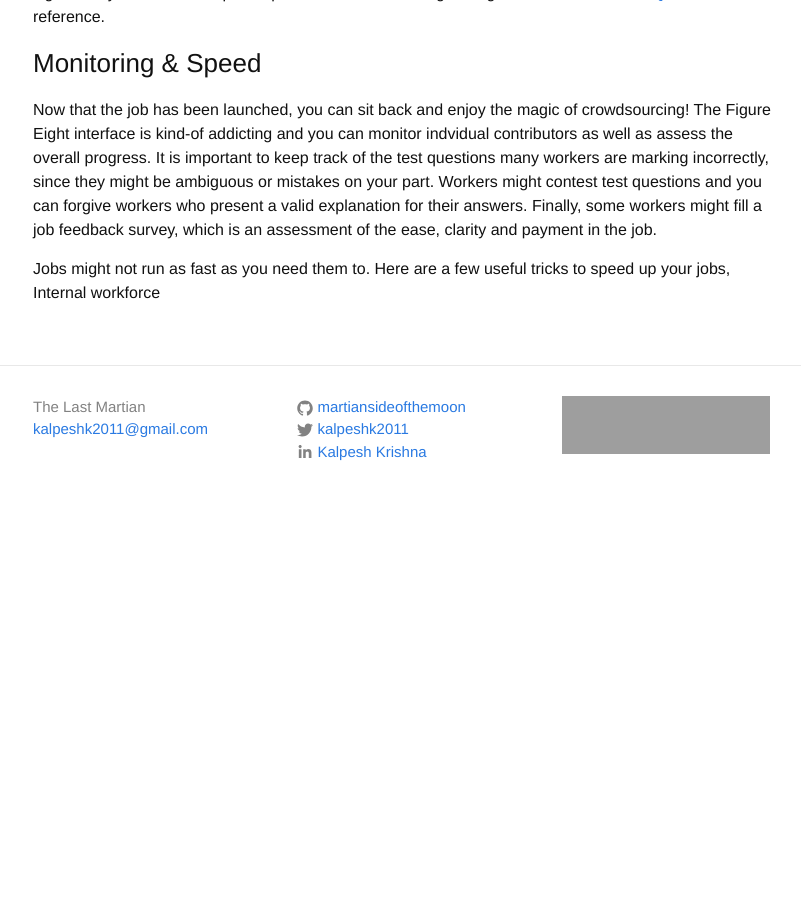
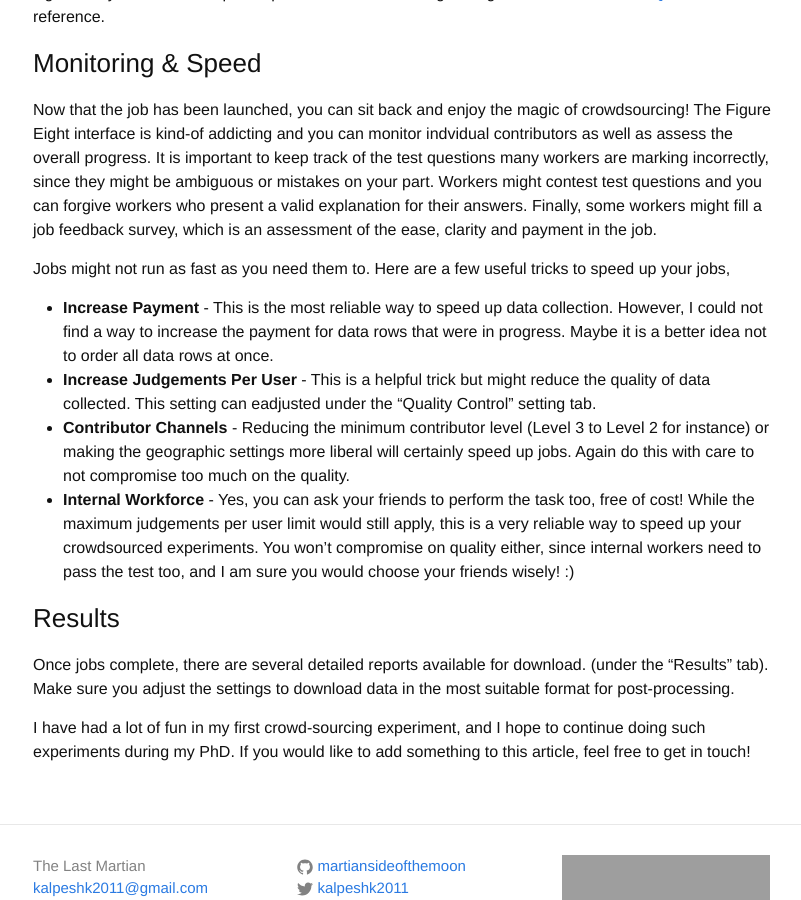
Before and after one commit to martiansideofthemoon/martiansideofthemoon.github.io, a Jekyll site: the page built from _posts/2018-06-02-crowd-sourcing.markdown, in a window 1280 px wide and 900 px high, scrolled down 2940 px. Shown: the whole window, without its empty margins (237-1038 px from the left). Built offline with Jekyll 4.4.1, drawn with Linux system fonts in a browser that asks for light colours; comment, search, counter and statistics services are not loaded; before the commit the page ends 3463 px from its top, so only the background shows below that; grey boxes are pictures that could not be loaded.

Commit message:
Update 2018-06-02-crowd-sourcing.markdown

```diff
--- a/_posts/2018-06-02-crowd-sourcing.markdown
+++ b/_posts/2018-06-02-crowd-sourcing.markdown
@@ -60,4 +60,13 @@ A very important section here is the price per judgement. It is recommended to p
 Now that the job has been launched, you can sit back and enjoy the magic of crowdsourcing! The Figure Eight interface is kind-of addicting and you can monitor indvidual contributors as well as assess the overall progress. It is important to keep track of the test questions many workers are marking incorrectly, since they might be ambiguous or mistakes on your part. Workers might contest test questions and you can forgive workers who present a valid explanation for their answers. Finally, some workers might fill a job feedback survey, which is an assessment of the ease, clarity and payment in the job.
 
 Jobs might not run as fast as you need them to. Here are a few useful tricks to speed up your jobs,
-Internal workforce
+
+* **Increase Payment** - This is the most reliable way to speed up data collection. However, I could not find a way to increase the payment for data rows that were in progress. Maybe it is a better idea not to order all data rows at once.
+* **Increase Judgements Per User** - This is a helpful trick but might reduce the quality of data collected. This setting can eadjusted under the "Quality Control" setting tab.
+* **Contributor Channels** - Reducing the minimum contributor level (Level 3 to Level 2 for instance) or making the geographic settings more liberal will certainly speed up jobs. Again do this with care to not compromise too much on the quality.
+* **Internal Workforce** - Yes, you can ask your friends to perform the task too, free of cost! While the maximum judgements per user limit would still apply, this is a very reliable way to speed up your crowdsourced experiments. You won't compromise on quality either, since internal workers need to pass the test too, and I am sure you would choose your friends wisely! :)
+
+### Results
+Once jobs complete, there are several detailed reports available for download. (under the "Results" tab). Make sure you adjust the settings to download data in the most suitable format for post-processing.
+
+I have had a lot of fun in my first crowd-sourcing experiment, and I hope to continue doing such experiments during my PhD. If you would like to add something to this article, feel free to get in touch!
```
